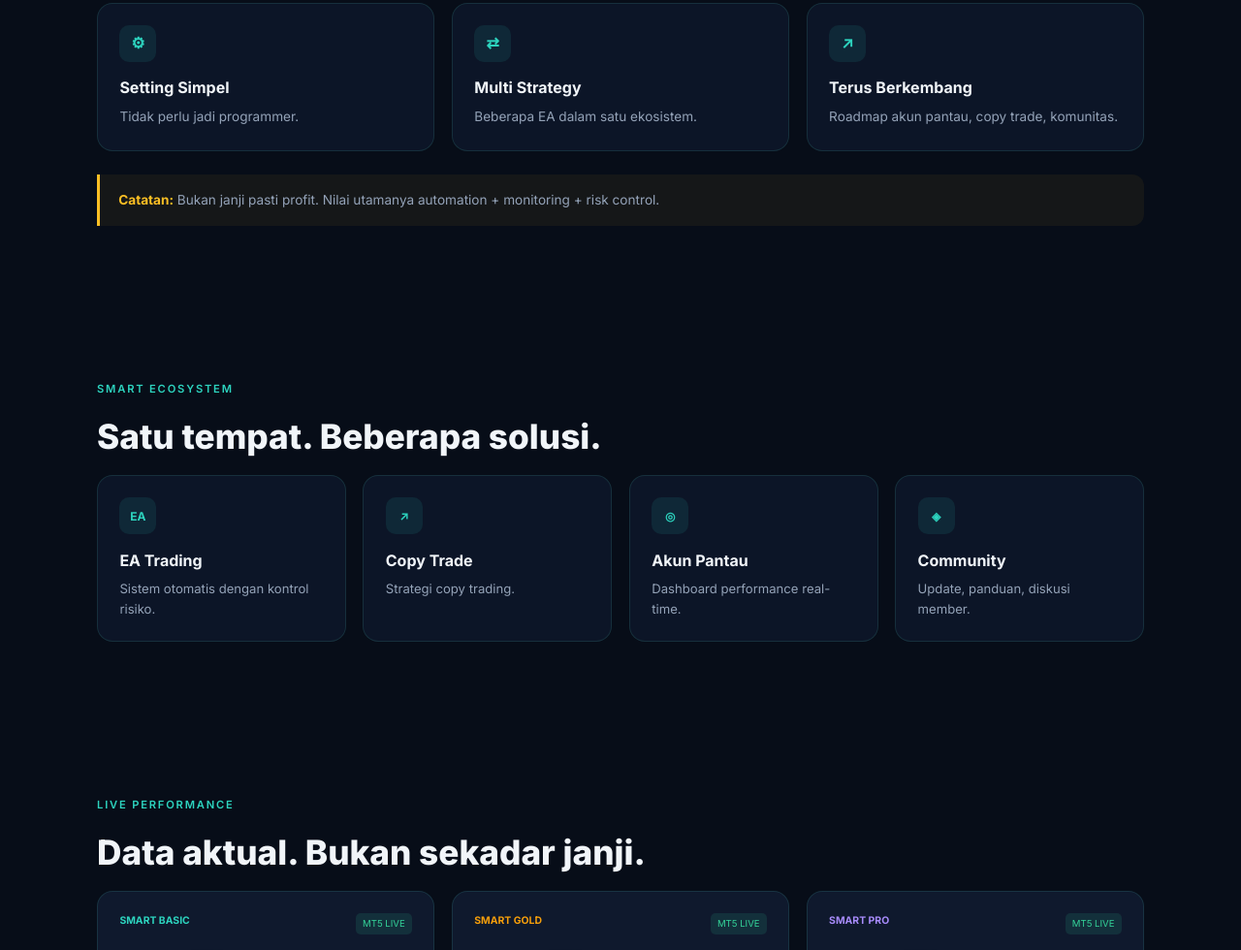
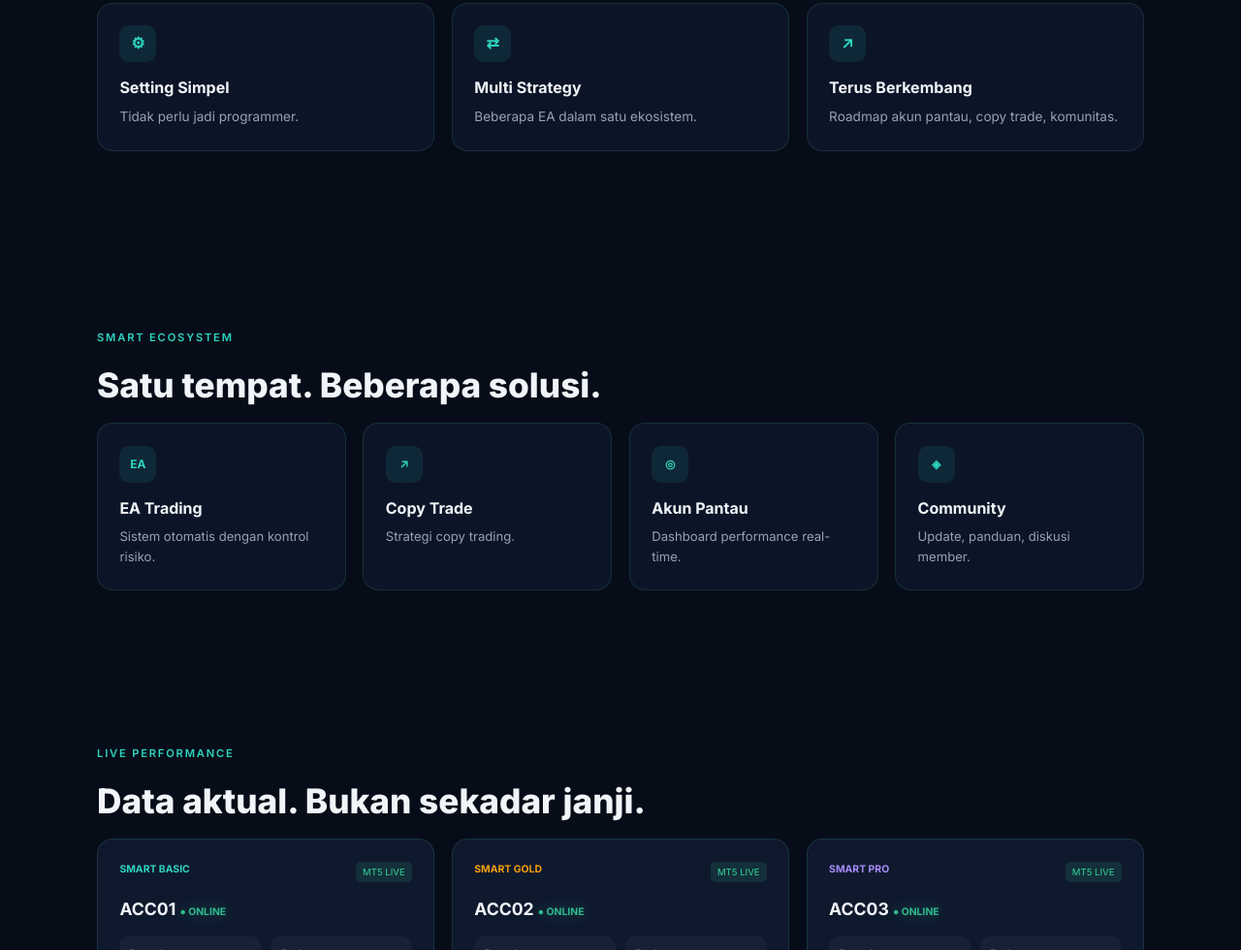
Before and after one commit to KingRafer/smart-ai-landing, a plain HTML site: page index.html in a window 1280 px wide. Shown: the part 2244-3224 px from the top of the page at 97% size. Drawn offline with Linux system fonts and the light colour scheme.

Commit message:
Update index.html

```diff
--- a/index.html
+++ b/index.html
@@ -142,7 +142,6 @@ footer{border-top:1px solid var(--border);padding:3rem 2rem 2rem;background:var(
 <div class="why-card reveal"><div class="why-icon">⇄</div><h3>Multi Strategy</h3><p>Beberapa EA dalam satu ekosistem.</p></div>
 <div class="why-card reveal"><div class="why-icon">↗</div><h3>Terus Berkembang</h3><p>Roadmap akun pantau, copy trade, komunitas.</p></div>
 </div>
-<div class="disclaimer-box reveal"><strong>Catatan:</strong> Bukan janji pasti profit. Nilai utamanya automation + monitoring + risk control.</div>
 </div></section>
 <section id="produk"><div class="container">
 <div class="section-label reveal">Smart Ecosystem</div>
```
